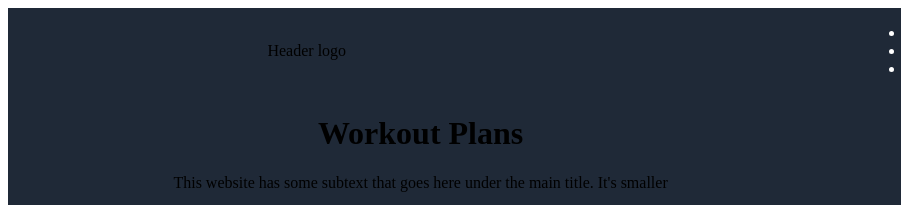
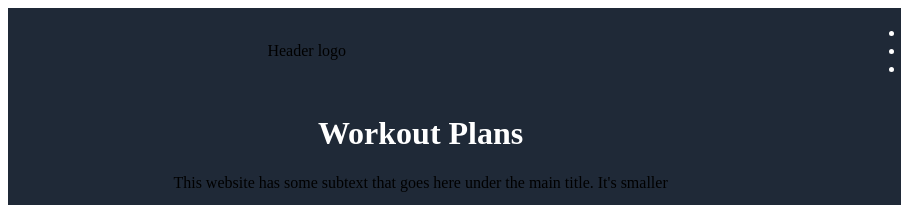
Before and after one commit to diegocrubi/lakeview_fc, a plain HTML site: page index.html in a window 1280 px wide. Shown: the top 205 px of the page, 0-901 px from the left. Drawn offline with Linux system fonts and the light colour scheme.

Commit message:
update stylesheet

```diff
--- a/styles/styles.css
+++ b/styles/styles.css
@@ -17,6 +17,10 @@ body {
     display: flex;
     background-color: #1f2937;
     justify-content: space-around;
+}
+
+.section-two div{
+    color: white;
 }
 
 .section-three {
```
